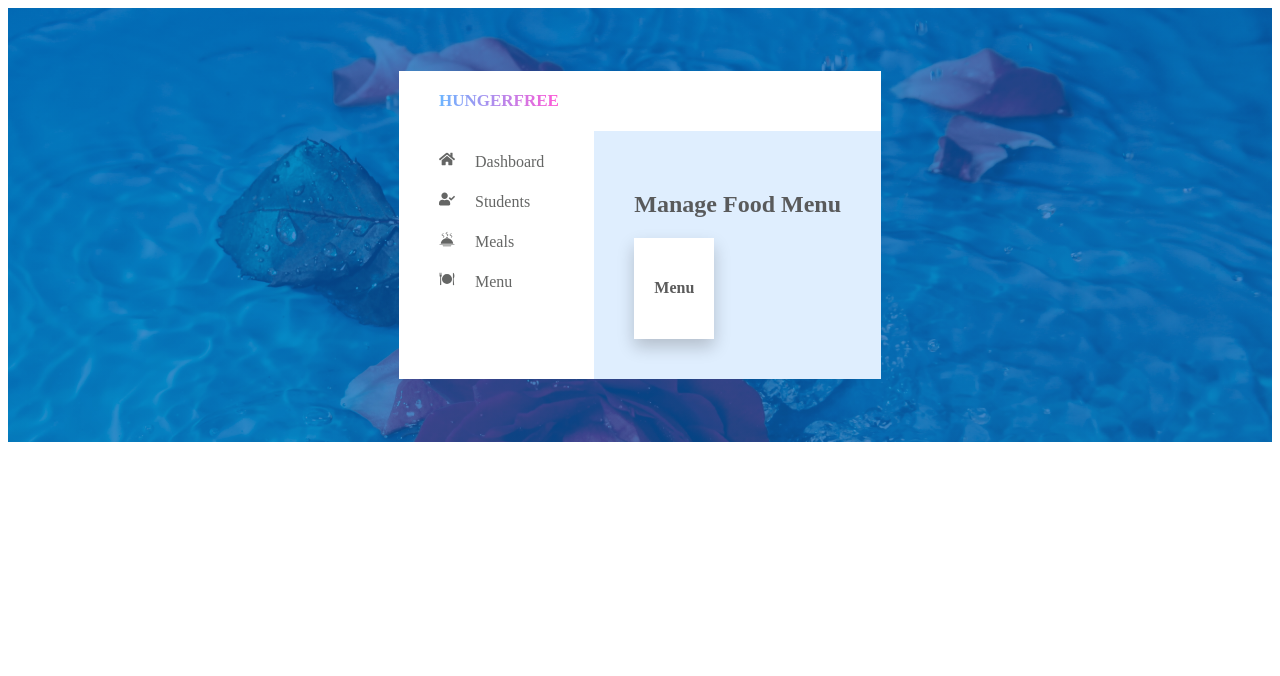
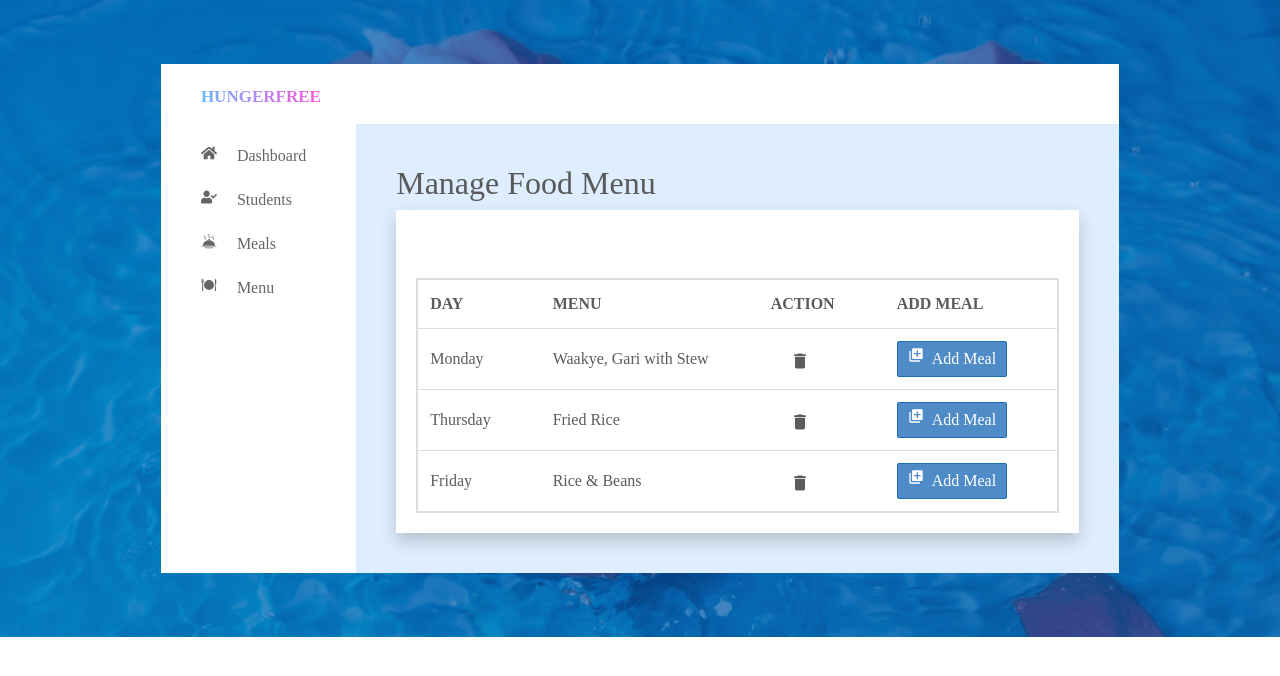
Before and after one commit to Robert-Dela/Hunger_free_App, a Next.js app: page /Admin/menu in a window 1280 px wide. Shown: the top 676 px of the page. Built offline with nearby package versions, Linux system fonts and the light colour scheme; data requests are answered from the project's data file; a web font is replaced by a local one.

Commit message:
menu page

```diff
--- a/components/Admin-dashboard/meals/mealmodal.js
+++ b/components/Admin-dashboard/meals/mealmodal.js
@@ -111,7 +111,7 @@ export default function MealModal({ showmodal, setshowmodal }){
       console.log(data);
 
   }
-  console.log( watch('name'))
+  console.log( watch('mealname'))
 
     return(
         <>
--- a/components/Admin-dashboard/meals/meals.js
+++ b/components/Admin-dashboard/meals/meals.js
@@ -8,9 +8,10 @@ import { GiHotMeal, GiMeal } from 'react-icons/gi'
 import { MdLibraryAdd } from 'react-icons/md'
 import MealList from '../meals/showmeal'
 
+
 export default function Meals () {
 
-
+// CSS style classnames
 const { body, container, dashboard, side_nav, logo, main_content,
         header, navigation_list, navigation_item, navigation_icon,
         sub_content, btn, add_icon, table,
--- a/components/Admin-dashboard/meals/showmeal.js
+++ b/components/Admin-dashboard/meals/showmeal.js
@@ -16,7 +16,6 @@ export default function MealList(){
     //Enpoints and urls
 
     const list_meals_url = `${API_BASE_URL}:${API_PORT}/${Meal_endpoint}`
-    // const list_students_url = 'https://jsonplaceholder.typicode.com/users'
 
 
 
@@ -54,7 +53,7 @@ export default function MealList(){
         })
     }
 
-    //mapping student details to table
+    //mapping meal details to table
 
     const renderBody = () => {
         return meals && meals.map(({ id, name, protein, price }) => {
@@ -63,7 +62,7 @@ export default function MealList(){
                     <td>{id}</td>
                     <td>{name} </td>
                     <td>{protein} </td>
-                    <td>{price}</td>
+                    <td>{price} {'.00'}</td>
                     <td className={table_action}>
                         <MdEdit className={table_btn}/>
 
--- a/components/Admin-dashboard/menu/menu.js
+++ b/components/Admin-dashboard/menu/menu.js
@@ -2,19 +2,20 @@ import React, { useState } from 'react'
 import Head from 'next/head'
 import Link from 'next/link'
 import styles from '../../../styles/home.module.css'
-import { FaHome } from 'react-icons/fa'
-import { FaUserCheck } from 'react-icons/fa'
-import { GiHotMeal } from 'react-icons/gi'
-import { GiMeal } from 'react-icons/gi'
+import { FaUserCheck, FaHome } from 'react-icons/fa'
+import { GiHotMeal, GiMeal } from 'react-icons/gi'
+import MenuList from '../menu/showmenu'
+
 
 export default function Menu () {
 
-
+// CSS style classnames
 const { body, container, dashboard, side_nav, logo, main_content,
         header, navigation_list, navigation_item, navigation_icon,
-        sub_content,
+        sub_content, btn, add_icon, table,
 
       } = styles
+
 
     return (
         <>
@@ -71,7 +72,11 @@ const { body, container, dashboard, side_nav, logo, main_content,
                             </div>
 
                             <div className={sub_content}>
-                                <h4>Menu</h4>
+
+                                <div className={table}>
+                                    <MenuList/>
+                                </div>
+
                             </div>
                         </section>
                     </div>
--- a/components/Admin-dashboard/menu/menumodal.js
+++ b/components/Admin-dashboard/menu/menumodal.js
@@ -0,0 +1,178 @@
+import axios from 'axios'
+import {Form } from 'reactstrap'
+import { MdClose } from 'react-icons/md'
+import { useForm } from "react-hook-form"
+import "bootstrap/dist/css/bootstrap.min.css"
+import { API_BASE_URL, API_PORT, Menu_endpoint} from '../../../config'
+import styles from '../../../styles/modal.module.css'
+import { useSpring, animated } from 'react-spring'
+import {useRef, useEffect, useCallback} from 'react'
+
+
+
+export default function MealModal({ showmodal, setshowmodal }){
+
+  //Enpoints and urls
+
+  const add_menu_url = `${API_BASE_URL}:${API_PORT}/${Menu_endpoint}`;
+
+  //handling menu data
+  const { register,
+          handleSubmit,
+          watch,
+        } = useForm ();
+
+  // Css Styling classnames
+  const {
+          modal_wrapper, closeModalButton, form_group, form_input,
+          modal_header, form, form_label, btn,
+
+
+  } = styles;
+
+  // Pop up modal function
+  const modalRef = useRef();
+
+  const animation = useSpring({
+      config: {
+      duration: 250
+      },
+      opacity: showmodal ? 1 : 0,
+      transform: showmodal ? `translateY(0%)` : `translateY(-100%)`
+  });
+
+  const closeModal = e => {
+      if (modalRef.current === e.target) {
+        setshowmodal(false);
+      }
+  };
+
+  const keyPress = useCallback(
+    e => {
+      if (e.key === 'Escape' && showmodal) {
+        setshowmodal(false);
+          console.log('I pressed');
+        }
+    },
+      [setshowmodal, showmodal]
+  );
+
+  useEffect(() => {
+    document.addEventListener('keydown', keyPress);
+    return () => document.removeEventListener('keydown', keyPress);
+  },
+    [keyPress]
+  );
+
+
+  //function for adding new meal to menu
+  const onSubmit = (data = {day, mealname}) => {
+
+
+    console.log('data is ', data)
+    axios.post( add_menu_url,
+
+        {
+            day: data.day,
+            meal: data.mealname
+
+
+
+      }
+
+
+      )
+.then(resp =>{
+
+      // On successful addition of meal to menu
+      console.log(resp)
+
+      if (resp.status == 201 || 200) {
+
+        //store added menu details
+
+        localStorage.setItem('menu', resp.data)
+        console.log(resp.data)
+        window.alert('Meal added successfully')
+        window.location.reload()
+
+      }
+      else{
+        console.log(resp.data)
+      }
+
+      }).catch(err=>{
+        console.log('Failed to add Meal', err)
+        window.alert('Failed to add Meal')
+        window.location.reload()
+
+
+      })
+      console.log(data);
+
+  }
+  console.log( watch('mealname'))
+
+    return(
+        <>
+            {showmodal ? (
+                <div onClick={closeModal} ref={modalRef}>
+                    <animated.div style={animation}>
+                        <div className={modal_wrapper} showmodal={showmodal}>
+                            <div className={modal_header}>
+                                <h5>Add Meal</h5>
+
+                            </div>
+
+                            <div className={form}>
+                                <Form onSubmit={handleSubmit(onSubmit)}>
+
+                                    <div className={form_group}>
+                                        <label for="day" className={form_label}>Day</label>
+                                        <select id="day" name="day" className={form_input}
+
+                                            ref={register({ required: true})}>
+                                            <option value="Monday">Monday</option>
+                                            <option value="Tuesday">Tuesday</option>
+                                            <option value="Wednesday">Wednesday</option>
+                                            <option value="Thursday">Thursday</option>
+                                            <option value="Friday">Friday</option>
+
+                                        </select>
+                                    </div>
+
+                                    <div className={form_group}>
+                                    {/* <label for="fname" className={form_label}>First Name</label> */}
+                                    <input type="text"
+                                        className={form_input}
+                                        placeholder="Meal Name"
+                                        name="mealname"
+                                        id="mealname"
+                                        ref={register({ required: true, minLength:3 })} />
+
+                                    </div>
+
+                                    <div className={form_group}>
+                                        <button type="submit" className={btn}  id="addmeal"  value="submit" name="addmeal" >
+                                            Submit
+                                        </button>
+                                    </div>
+
+                                </Form>
+                            </div>
+
+                            <MdClose className={closeModalButton}
+                                aria-label='Close modal'
+                                onClick={() => setshowmodal(prev => !prev)}
+                            />
+                        </div>
+
+                    </animated.div>
+                </div>
+            ) : null}
+
+        </>
+
+    );
+
+}
--- a/components/Admin-dashboard/menu/showmenu.js
+++ b/components/Admin-dashboard/menu/showmenu.js
@@ -0,0 +1,105 @@
+import axios from 'axios'
+import { MdDelete, MdEdit, MdLibraryAdd } from 'react-icons/md'
+import {useState, useEffect} from 'react'
+import "bootstrap/dist/css/bootstrap.min.css"
+import { API_BASE_URL, API_PORT, Menu_endpoint} from '../../../config'
+import styles from '../../../styles/display.module.css'
+import MenuModal from '../menu/menumodal'
+
+
+export default function MenuList(){
+
+    //Css Style ClassNames
+    const { table_btn, Table, table_action, btn, add_icon,
+
+    } = styles
+
+    //Enpoints and urls
+
+    const list_menus_url = `${API_BASE_URL}:${API_PORT}/${Menu_endpoint}`
+
+    // Pop up modal
+    const [showmodal, setshowmodal] = useState(false);
+
+    const openModal = () => {
+        setshowmodal(prev => !prev);
+    };
+
+    //  State objects
+
+    const [menus, setMenus] = useState([])
+
+    useEffect(() => {
+        getData()
+    }, [])
+
+    //function to fetch menus
+    const getData = async () => {
+        const response = await axios.get(list_menus_url)
+        setMenus(response.data)
+    }
+
+
+    //function to remove menus from list
+    const removeData = (id) => {
+
+        axios.delete(`${list_menus_url}/${id}`).then(res => {
+            const del = menus.filter(menu => id !== menu.id)
+            setMenus(del)
+        })
+    }
+
+    //Header function for menus list
+
+    const renderHeader = () => {
+        let headerElement = ['Day', 'Menu', 'Action', 'Add Meal']
+
+        return headerElement.map((key, index) => {
+            return <th key={index}>{key.toUpperCase()}</th>
+        })
+    }
+
+    //mapping meal details to table
+
+    const renderBody = () => {
+        return menus && menus.map(({ day, meal }) => {
+            return (
+                <tr key={day}>
+                    <td>{day}</td>
+                    <td>{meal} </td>
+                    <td className={table_action}>
+                        <MdDelete className={table_btn} aria-label='Close modal'
+                        onClick={() => removeData(id)}/>
+                    </td>
+                    <td>
+                        <button className={btn}  id="modalpopup" name="modalpopup" onClick={openModal}>
+                            <MdLibraryAdd className={add_icon}/> Add Meal
+                        </button>
+                    </td>
+                </tr>
+            )
+        })
+    }
+
+    return(
+        <>
+            <div>
+                <MenuModal showmodal={showmodal} setshowmodal={setshowmodal} />
+
+            </div>
+            <br/>
+            <br/>
+            <table className={Table}>
+                <thead>
+                    <tr>{renderHeader()}</tr>
+                </thead>
+                <tbody>
+                    {renderBody()}
+                </tbody>
+            </table>
+
+        </>
+
+    );
+
+}
--- a/config.js
+++ b/config.js
@@ -6,4 +6,4 @@ const Meal_endpoint = 'meals'
 const Menu_endpoint = 'menu'
 const Meal_Order_endpoint = 'orders'
 
-export {API_BASE_URL, API_PORT, Login_endpoint, AddStudent_endpoint, Meal_endpoint, Meal_Order_endpoint}
+export {API_BASE_URL, API_PORT, Login_endpoint, AddStudent_endpoint, Meal_endpoint, Menu_endpoint, Meal_Order_endpoint}
--- a/data/db.json
+++ b/data/db.json
@@ -13,6 +13,7 @@
       "password": "nilson"
     }
   ],
+
   "students": [
     {
       "id": 1,
@@ -29,8 +30,17 @@
       "age": "15",
       "Class": "Form 1",
       "id": 8
+    },
+    {
+      "firstname": "Enoch",
+      "lastname": "Bonsu",
+      "email": "enouch@gmail.com",
+      "age": "26",
+      "Class": "Form 3",
+      "id": 9
     }
   ],
+
   "meals": [
     {
       "name": "Rice & Beans",
@@ -49,6 +59,31 @@
       "price": "12",
       "protein": "Chicken",
       "id": 4
+    },
+    {
+      "name": "Fried Rice",
+      "price": "15",
+      "protein": "Turkey",
+      "id": 5
     }
+  ],
+
+  "menu": [
+    {
+      "day": "Monday",
+      "meal": "Waakye, Gari with Stew"
+    },
+    {
+      "day": "Thursday",
+      "meal": "Fried Rice"
+    },
+    {
+      "day": "Friday",
+      "meal": "Rice & Beans"
+    }
+  ],
+
+  "orders": [
+
   ]
 }
--- a/package.json
+++ b/package.json
@@ -9,6 +9,7 @@
   },
   "dependencies": {
     "axios": "^0.21.1",
+    "bootstrap": "^4.6.0",
     "json-server": "^0.16.3",
     "next": "10.0.7",
     "react": "17.0.1",
@@ -16,6 +17,8 @@
     "react-hook-form": "^6.15.3",
     "react-icons": "^4.2.0",
     "react-router-dom": "^5.2.0",
+    "react-spring": "^8.0.27",
+    "reactstrap": "^8.9.0",
     "validator": "^13.5.2"
   }
 }
--- a/styles/display.module.css
+++ b/styles/display.module.css
@@ -39,3 +39,28 @@
 .table_btn:hover {
     color: #035cb6b7;
 }
+
+.btn {
+  display: flex;
+  background:#0a5eb1b7;
+  border: 1px solid #0a5eb1b7;
+  border-radius: 2px;
+  font-family: "WorkSans";
+  padding: 5px 10px;
+  /* width: 110px; */
+  text-decoration: none;
+  color: #fff;
+  cursor: pointer;
+  font-size: 16px;
+  outline: none;
+  /* margin-bottom: 20px; */
+}
+
+.btn:hover {
+  background: #fff;
+  color: #0a5eb1b7;
+}
+
+.add_icon {
+  margin-right: 8px;
+}
```
Also changed, not shown: 1 other file (tests, documents, lock files or other folders).
